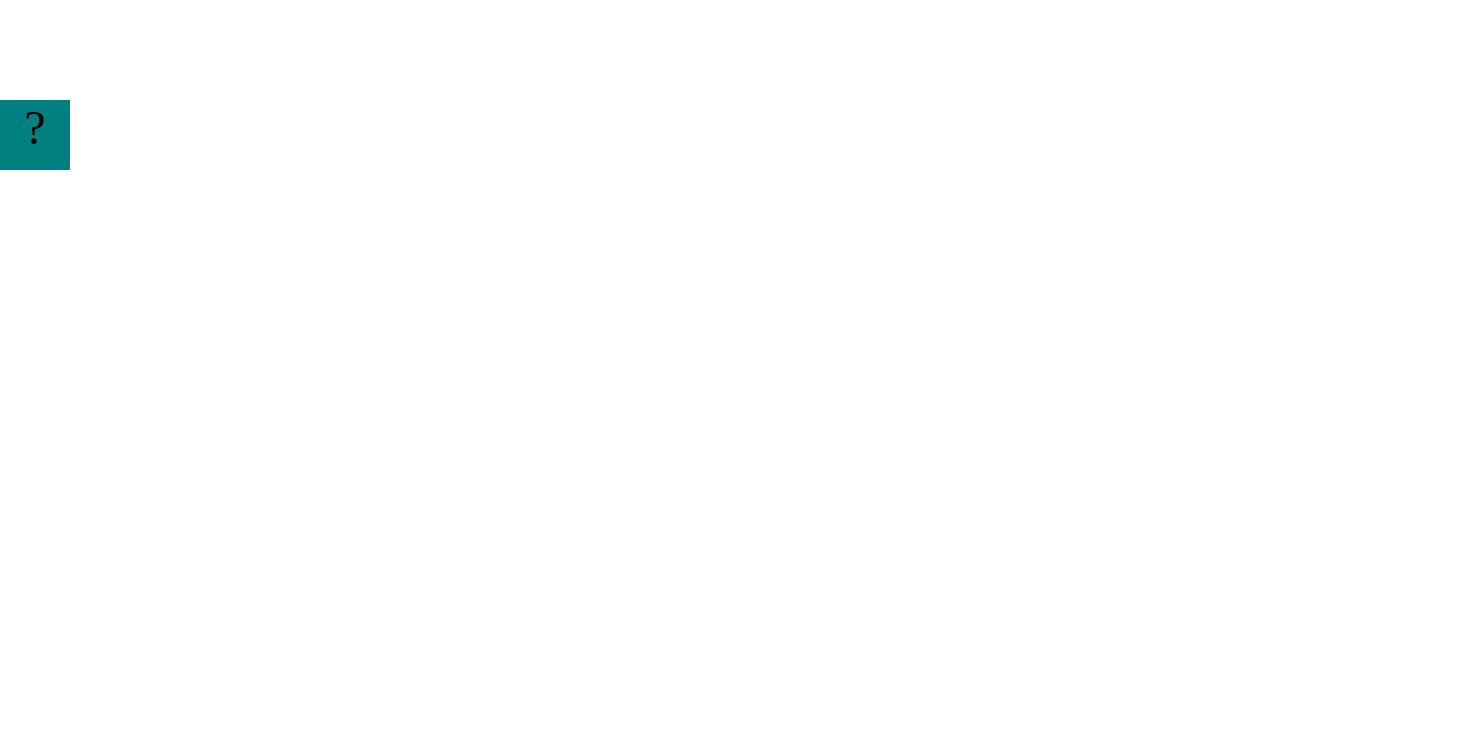
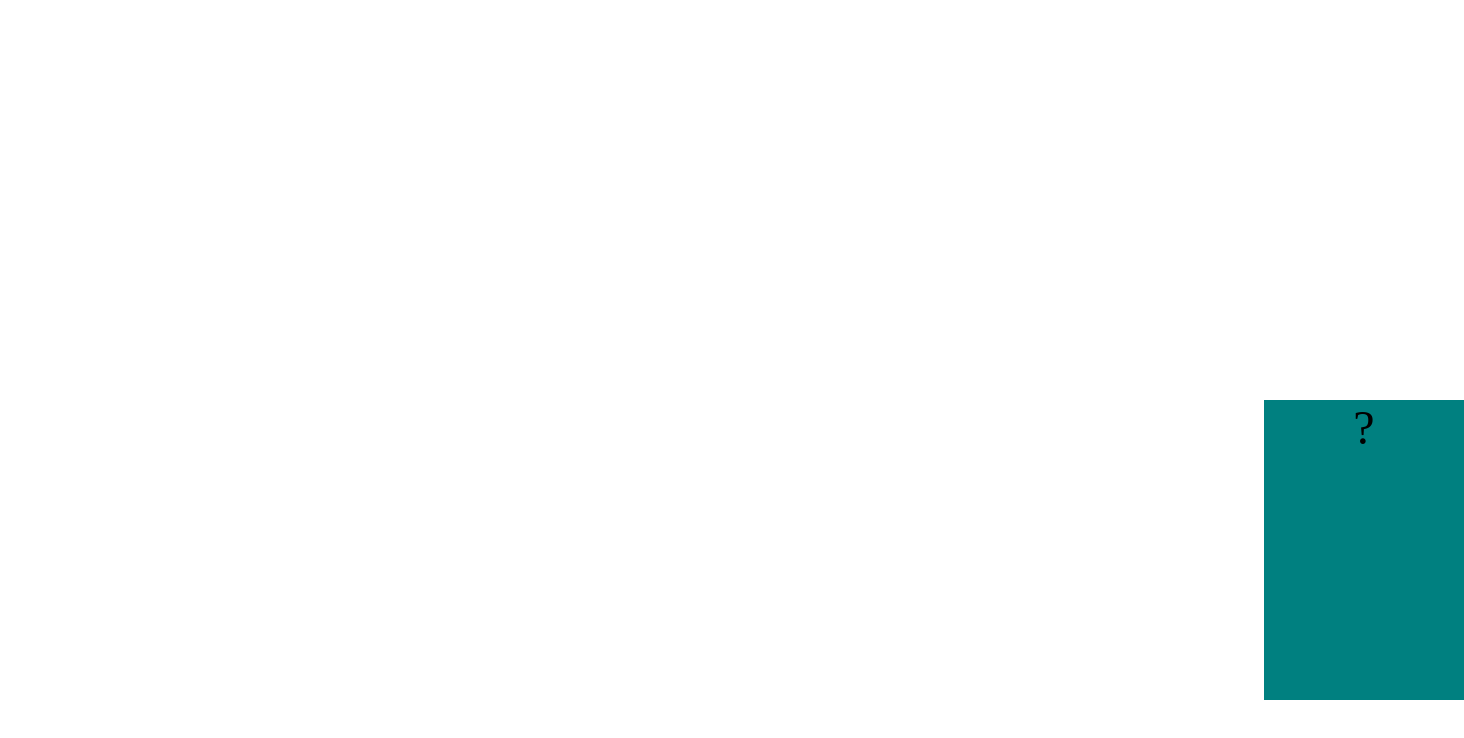
Before and after one commit to Cvillarreal10/Cvillarreal10.github.io, a plain HTML site: page projects/bouncing-box/index.html in a window 1280 px wide. Shown: the whole page, 1464 px wide, since content can reach past the window. Drawn offline with Linux system fonts and the light colour scheme.

Commit message:
bouncebox

```diff
--- a/projects/bouncing-box/index.html
+++ b/projects/bouncing-box/index.html
@@ -6,15 +6,15 @@
 	<script src="jquery.min.js"></script>
 	<style>
 		.box {
-			width: 70px;
-			height: 70px;
+			width: 200px;
+			height: 300px;
 			background-color: teal;
 			font-size: 300%;
 			text-align: center;
 			user-select: none;
 			display: block;
 			position: absolute;
-			top: 100px;
+			top: 400px;
 			left: 0px;  /* <--- Change me! */
 		}
 		.board{
@@ -72,6 +72,7 @@
 			*/
 			function update() {
 
+				moveBoxTo(boardWidth);
 
 			};
 
```
